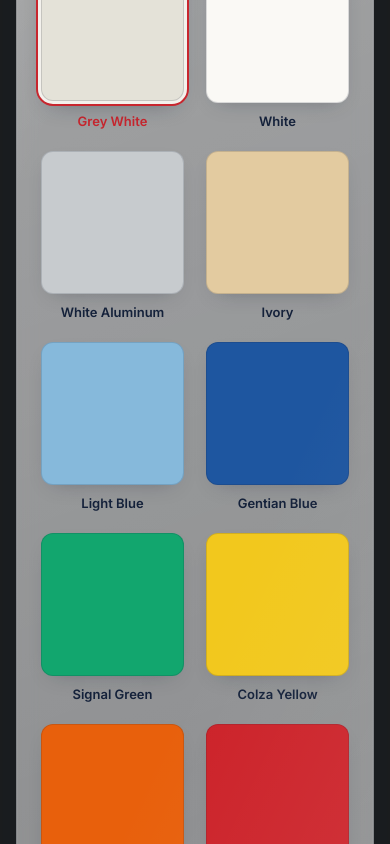
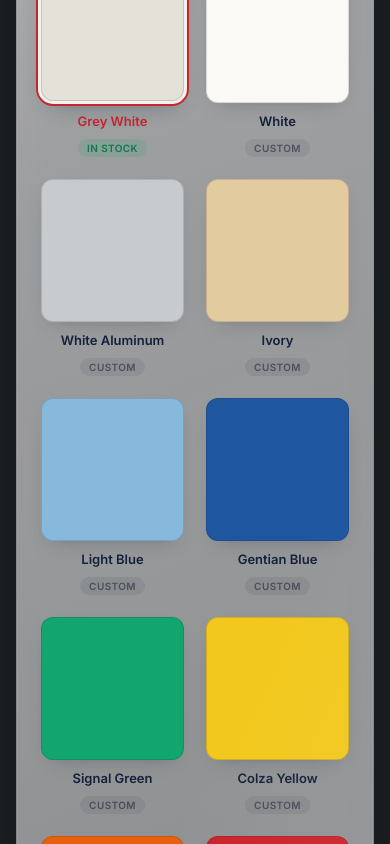
Before and after one commit to Harvestpanels/US-Panels-frontend, a React (Vite) app: page /specs in a window 390 px wide. Shown: the part 1460-2304 px from the top of the page. Built offline with nearby package versions, Linux system fonts and the light colour scheme.

Commit message:
update responsive screen

```diff
--- a/src/components/ChatWidget.jsx
+++ b/src/components/ChatWidget.jsx
@@ -49,7 +49,7 @@ function isPointOnVisiblePixel(imgEl, clientX, clientY) {
 // unread nudge) cycles through these rather than sitting on one static
 // line forever — reads as a little more alive/attentive while idle,
 // looping back to the start once it reaches the end.
-const RESTING_MESSAGES = ["Ask me anything!", "Let me know your concerns.", "I am always available, feel free to reach out!"];
+const RESTING_MESSAGES = ["Ask me anything!", "Let me know your concerns.", "Feel free to reach out!"];
 const RESTING_MESSAGE_INTERVAL_MS = 4000;
 
 // Knowledge-base links to "/#contact" are written generically (the intent
--- a/src/components/Footer.css
+++ b/src/components/Footer.css
@@ -90,7 +90,11 @@
   .hp-footer__inner { padding: 0 16px; flex-direction: column; align-items: flex-start; gap: 20px; }
   .hp-footer__legal { padding: 20px 16px 0; font-size: 11px; }
   .hp-footer__social { flex-wrap: wrap; gap: 14px; }
-  .hp-footer { padding: 48px 0 24px; }
+  /* Bottom padding absorbs the chat widget's clearance (used to be a bare
+     `body` padding-bottom — see App.css) directly into the footer's own
+     frosted glass card, so that space reads as part of the footer instead
+     of a dead strip of raw background with the widget floating over it. */
+  .hp-footer { padding: 48px 0 144px; }
 }
 
 /* Also matched by max-width, not just hover: none — a desktop browser
--- a/src/components/Gallery.css
+++ b/src/components/Gallery.css
@@ -157,6 +157,13 @@
   padding: 16px;
   background: linear-gradient(180deg, transparent, rgba(10, 10, 10, 0.88) 55%);
   z-index: 1;
+  /* Promotes this gradient to its own compositing layer. Without it, this
+     element gets rasterized as part of its ancestor .hp-gallery-track's
+     own moving layer (that track slides via `transform`, with its own
+     `will-change: transform` — see above) instead of as a stable texture
+     of its own — on mobile GPUs that shows up as the gradient visibly
+     banding/tearing while the track is mid-slide from a swipe. */
+  transform: translateZ(0);
 }
 
 .hp-gallery-card__use {
--- a/src/components/Nav.css
+++ b/src/components/Nav.css
@@ -821,6 +821,16 @@
     animation: hp-nav-mobile-pop-in 0.65s cubic-bezier(0.34, 1.56, 0.64, 1) 0.9s backwards;
   }
 
+  /* Plays once on load only. Without `.has-popped-in`, this rule's
+     `animation` re-applies every time `.hp-nav--open` toggles off (which
+     overrides it to `animation: none !important` while open — see below —
+     but removing that override on close falls straight back to this base
+     rule), replaying the whole bounce-in every single time the hamburger
+     is closed. */
+  .hp-nav__pill.has-popped-in {
+    animation: none;
+  }
+
   .hp-nav:not(.hp-nav--open) .hp-nav__pill:active { transform: scale(0.96); }
 
   /* Expanded: full-width dropdown card */
--- a/src/components/Nav.jsx
+++ b/src/components/Nav.jsx
@@ -350,6 +350,12 @@ export default function Nav({
   // unmounted (not just hidden) once it does — so no later viewport change
   // can resurrect either one.
   const [folding, setFolding] = useState(true);
+  // Marks the mobile circle's one-time entrance bounce (see
+  // hp-nav-mobile-pop-in in Nav.css) as finished, permanently — without
+  // this, closing the mobile menu removes the `.hp-nav--open` override
+  // that cancels the animation and the base pop-in rule takes over again,
+  // replaying the bounce on every open/close instead of just once on load.
+  const [poppedIn, setPoppedIn] = useState(false);
   // How far the fold overlay's logo needs to slide (translateX) to land
   // exactly on the real logo underneath it — see the layout effect below.
   // Recomputed on window resize too, so the fold/slide sequence (which can
@@ -655,7 +661,7 @@ export default function Nav({
         </div>
       )}
       <div
-        className={`hp-nav__pill${folding ? " hp-nav__pill--fold" : ""}`}
+        className={`hp-nav__pill${folding ? " hp-nav__pill--fold" : ""}${poppedIn ? " has-popped-in" : ""}`}
         onAnimationEnd={(e) => {
           // Plays once on every mount — i.e. every page navigation, since
           // each page mounts its own fresh Nav — folding the pill in and
@@ -664,6 +670,7 @@ export default function Nav({
           // transform-driven states (the solid-on-scroll effect, the
           // mobile hover scale), so it's stripped once it finishes.
           if (e.animationName === "hp-nav-fold-in") setFolding(false);
+          if (e.animationName === "hp-nav-mobile-pop-in") setPoppedIn(true);
         }}
       >
         <div className="hp-nav__inner">
--- a/src/data/botKnowledge.js
+++ b/src/data/botKnowledge.js
@@ -72,7 +72,7 @@ export const BOT_INTENTS = [
   {
     id: "insulation",
     keywords: ["rvalue", "r value", "insulation", "insulating", "insulated", "thermal", "r8", "energy efficiency", "energy efficient", "how insulated", "thermal performance"],
-    answer: "Our panels deliver about R-8 per square foot. Exact insulation values (R-values) depend on panel thickness and core material, thicker panels and PIR cores give the highest values. Our team can recommend the right spec for your climate and use case.",
+    answer: "Our panels deliver about R-8 per inch of thickness. Exact insulation values (R-values) depend on panel thickness and core material, thicker panels and PIR cores give the highest values. Our team can recommend the right spec for your climate and use case.",
     links: [{ label: "See thermal specs", href: "/specs#engineering" }],
   },
   {
--- a/src/data/faqs.js
+++ b/src/data/faqs.js
@@ -57,7 +57,7 @@ export const FAQS = [
   },
   {
     question: "Insulation Value?",
-    answer: "Our panels deliver R-8 per square foot. Insulation values (R-values) vary by panel thickness and core material, our team can recommend the right spec for your climate and use case.",
+    answer: "Our panels deliver R-8 per inch of thickness. Insulation values (R-values) vary by panel thickness and core material, our team can recommend the right spec for your climate and use case.",
   },
   {
     question: "Can Panels support hanging of equipment?",
--- a/src/data/specs.js
+++ b/src/data/specs.js
@@ -12,8 +12,10 @@ import whiteImg from "../assets/images/Color Palette/White.webp";
 // Each swatch's `hex` is only the small chip color — `img` is the real
 // panel photo in that finish (see the Color Palette folder), shown full
 // size in the section's preview pane when that swatch is selected.
+// `inStock` drives the availability badge on each swatch — Grey White is
+// the only finish kept on hand, every other color is made to order.
 export const COLOR_PALETTE = [
-  { name: "Grey White", hex: "#e4e2d8", img: greyWhiteImg },
+  { name: "Grey White", hex: "#e4e2d8", img: greyWhiteImg, inStock: true },
   { name: "White", hex: "#faf9f5", img: whiteImg },
   { name: "White Aluminum", hex: "#c7cbce", img: whiteAluminumImg },
   { name: "Ivory", hex: "#e3cba0", img: ivoryImg },
@@ -74,6 +76,11 @@ export const PERFORMANCE_HIGHLIGHTS = [
 ];
 
 export const CERTIFICATIONS = [
+  {
+    code: "UL",
+    name: "Underwriters Laboratories",
+    desc: "Our insulated metal panels are tested and listed by Underwriters Laboratories, an independent safety science organization, verifying that panel and door assemblies meet recognized fire, life-safety, and performance standards.",
+  },
   {
     code: "ISO 9001",
     name: "Quality Management",
--- a/src/pages/SpecsPage.css
+++ b/src/pages/SpecsPage.css
@@ -204,7 +204,13 @@
    orphaned trailing row, regardless of viewport width. */
 .hp-specs-swatches {
   display: grid;
-  grid-template-columns: repeat(5, 1fr);
+  /* minmax(0, 1fr), not bare 1fr (which grid tracks implicitly treat as
+     minmax(auto, 1fr)) — bare 1fr lets a nowrap child (the availability
+     badge below) force every column to grow to fit its text, which pushed
+     this whole grid wider than its allotted half of .hp-specs-color-layout
+     and spilled the last column out from under the preview panel beside
+     it. The explicit 0 minimum lets columns actually shrink to fit. */
+  grid-template-columns: repeat(5, minmax(0, 1fr));
   gap: 16px;
   align-content: start;
 }
@@ -293,6 +299,23 @@
 
 .hp-specs-swatch__inner.is-selected .hp-specs-swatch__name {
   color: var(--hp-red);
+}
+
+.hp-specs-swatch__badge {
+  font-size: 10px;
+  font-weight: 700;
+  letter-spacing: 0.04em;
+  text-transform: uppercase;
+  padding: 3px 9px;
+  border-radius: 999px;
+  color: rgba(var(--hp-navy-rgb), 0.55);
+  background: rgba(var(--hp-navy-rgb), 0.08);
+  white-space: nowrap;
+}
+
+.hp-specs-swatch__badge.is-in-stock {
+  color: #0d7a4c;
+  background: rgba(18, 166, 110, 0.14);
 }
 
 /* Every panel photo is stacked in the same box (absolute + inset:0) and
@@ -781,7 +804,7 @@
      keeps chips a comfortable size down to ~480px; below that they'd get
      too small, so the ≤480 block further down drops to 2 columns (still an
      even divisor of 10). */
-  .hp-specs-swatches { grid-template-columns: repeat(5, 1fr); gap: 14px; }
+  .hp-specs-swatches { grid-template-columns: repeat(5, minmax(0, 1fr)); gap: 14px; }
 
   /* Below 640px, a long label (e.g. "Misalignment of internal metal
      surfaces") and a long value (e.g. the Length/Thickness tolerance
--- a/src/pages/SpecsPage.jsx
+++ b/src/pages/SpecsPage.jsx
@@ -450,6 +450,9 @@ export default function SpecsPage() {
                     <span className={i === selectedColorIndex ? "hp-specs-swatch__inner is-selected" : "hp-specs-swatch__inner"}>
                       <span className="hp-specs-swatch__chip" style={{ background: color.hex }} aria-hidden="true" />
                       <span className="hp-specs-swatch__name">{color.name}</span>
+                      <span className={`hp-specs-swatch__badge${color.inStock ? " is-in-stock" : ""}`}>
+                        {color.inStock ? "In Stock" : "Custom"}
+                      </span>
                     </span>
                   </button>
                 ))}
--- a/src/styles/App.css
+++ b/src/styles/App.css
@@ -49,16 +49,16 @@ body {
 /* The floating chat widget (see ChatWidget.css) is fixed to the bottom-
    right corner on every page and, on mobile, stretches edge-to-edge with
    its "unread"/"online" pill. Without reserving space for it, scrolling a
-   page all the way down leaves its last content (a FAQ answer, the
-   contact form's file input, etc.) permanently sitting behind the widget's
-   footprint — there's nowhere further to scroll to clear it. This adds
-   just enough breathing room at the very bottom of every page so the last
-   bit of real content can always be scrolled clear above the widget. */
-@media (max-width: 640px) {
-  body {
-    padding-bottom: 120px;
-  }
-}
+   page all the way down leaves its last content permanently sitting behind
+   the widget's footprint — there's nowhere further to scroll to clear it.
+   This clearance now lives on .hp-footer itself (see its own mobile rule
+   in Footer.css) rather than here on `body`: every page ends in <Footer>,
+   and reserving the space as bare `body` padding left it sitting below the
+   footer's frosted glass card as an orphaned strip of raw page background
+   with the chat widget floating over it, disconnected from any content —
+   moving the same amount of space into the footer's own bottom padding
+   means that clearance is now part of its visible card instead of a dead
+   gap after it. */
 
 a,
 button {
```
